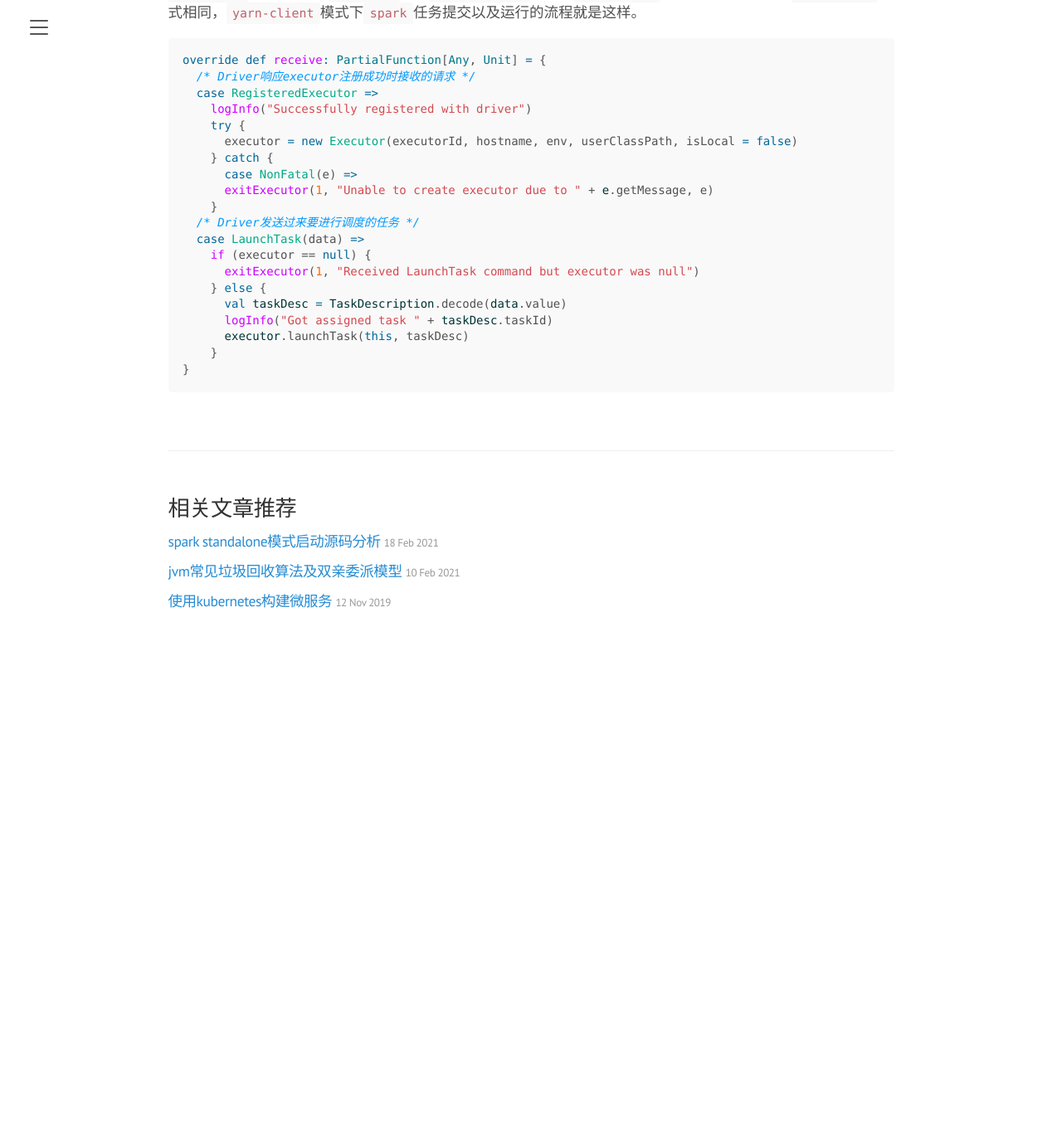
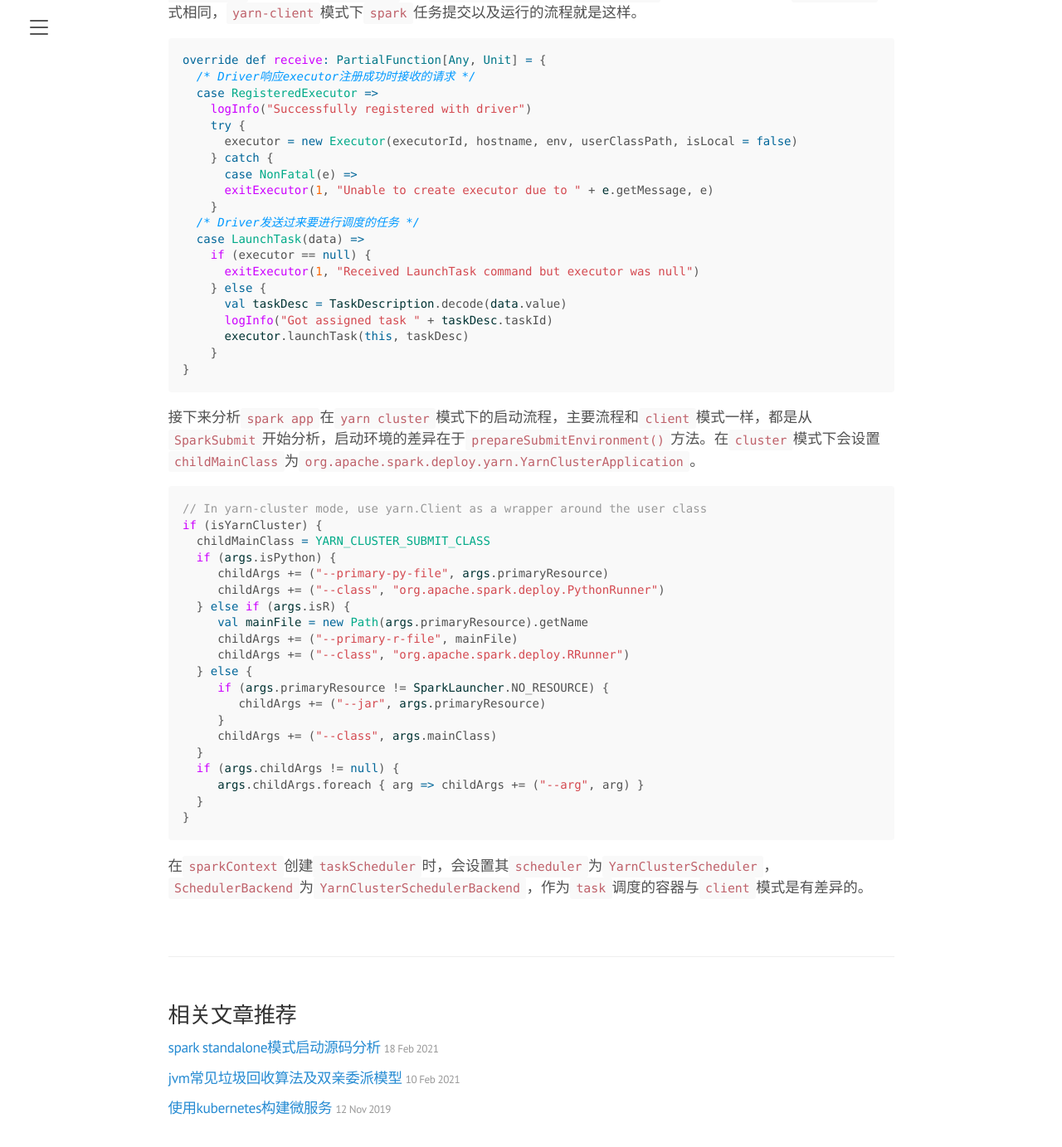
Before and after one commit to dongma/dongma.github.io, a Jekyll site: the page built from _posts/2021-02-23-spark-yarn-mode.md, in a window 1280 px wide and 1400 px high, scrolled down 6417 px. Shown: the top 1383 px of the window at 83% size. Built offline with Jekyll 4.4.1, drawn with Linux system fonts in a browser that asks for light colours; before the commit the page ends 7207 px from its top, so only the background shows below that.

Commit message:
how apache spark application run on a cluster environment

````diff
--- a/_posts/2021-02-23-spark-yarn-mode.md
+++ b/_posts/2021-02-23-spark-yarn-mode.md
@@ -297,3 +297,30 @@ override def receive: PartialFunction[Any, Unit] = {
     }
 }
 ```
+
+接下来分析`spark app`在`yarn cluster`模式下的启动流程，主要流程和`client`模式一样，都是从`SparkSubmit`开始分析，启动环境的差异在于`prepareSubmitEnvironment()`方法。在`cluster`模式下会设置`childMainClass`为`org.apache.spark.deploy.yarn.YarnClusterApplication`。
+
+```scala
+// In yarn-cluster mode, use yarn.Client as a wrapper around the user class
+if (isYarnCluster) {
+  childMainClass = YARN_CLUSTER_SUBMIT_CLASS
+  if (args.isPython) {
+     childArgs += ("--primary-py-file", args.primaryResource)
+     childArgs += ("--class", "org.apache.spark.deploy.PythonRunner")
+  } else if (args.isR) {
+     val mainFile = new Path(args.primaryResource).getName
+     childArgs += ("--primary-r-file", mainFile)
+     childArgs += ("--class", "org.apache.spark.deploy.RRunner")
+  } else {
+     if (args.primaryResource != SparkLauncher.NO_RESOURCE) {
+        childArgs += ("--jar", args.primaryResource)
+     }
+     childArgs += ("--class", args.mainClass)
+  }
+  if (args.childArgs != null) {
+     args.childArgs.foreach { arg => childArgs += ("--arg", arg) }
+  }
+}
+```
+
+在`sparkContext`创建`taskScheduler`时，会设置其`scheduler`为`YarnClusterScheduler`，`SchedulerBackend`为`YarnClusterSchedulerBackend`，作为`task`调度的容器与`client`模式是有差异的。
````
